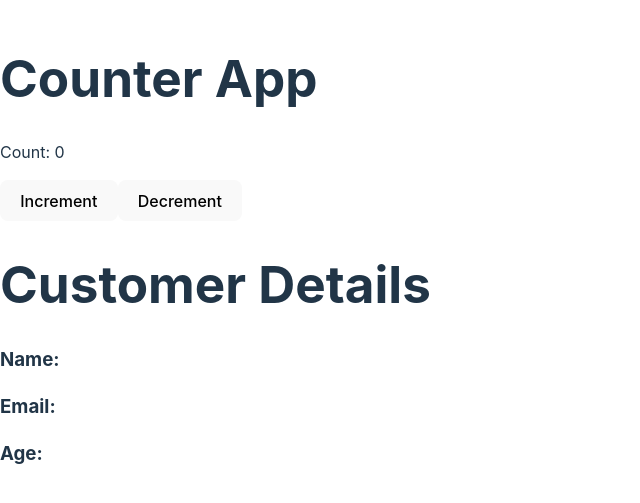
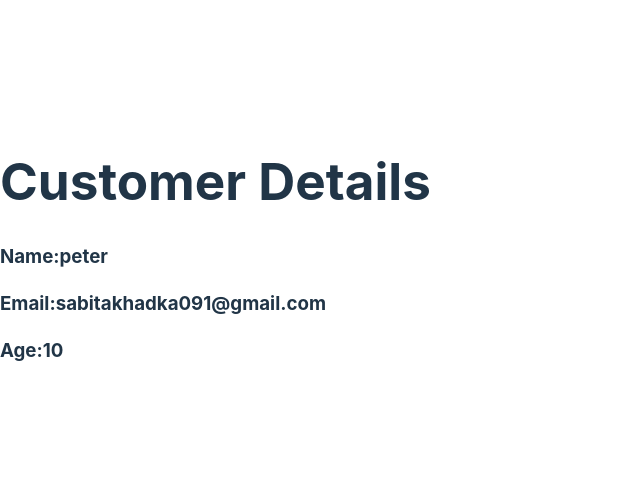
Before and after one commit to iamsabitak/vite-project-ts, a React (Vite) app: page / in a window 1280 px wide. Shown: the part 149-652 px from the top of the page, without its empty margins (0-640 px from the left). Built offline with nearby package versions, Linux system fonts and the light colour scheme.

Commit message:
Update App component to include Customer component

```diff
--- a/src/App.tsx
+++ b/src/App.tsx
@@ -1,12 +1,12 @@
 import React from "react";
-import Counter from "./Counter";
+// import Counter from "./Counter";
 import Customer from "./Customer";
 
 const App: React.FC = () => {
   return (
     <div>
-      <Counter />
-      <Customer />
+      {/* <Counter /> */}
+      <Customer name="peter" email="sabitakhadka091@gmail.com" age={10} />
     </div>
   );
 };
```
